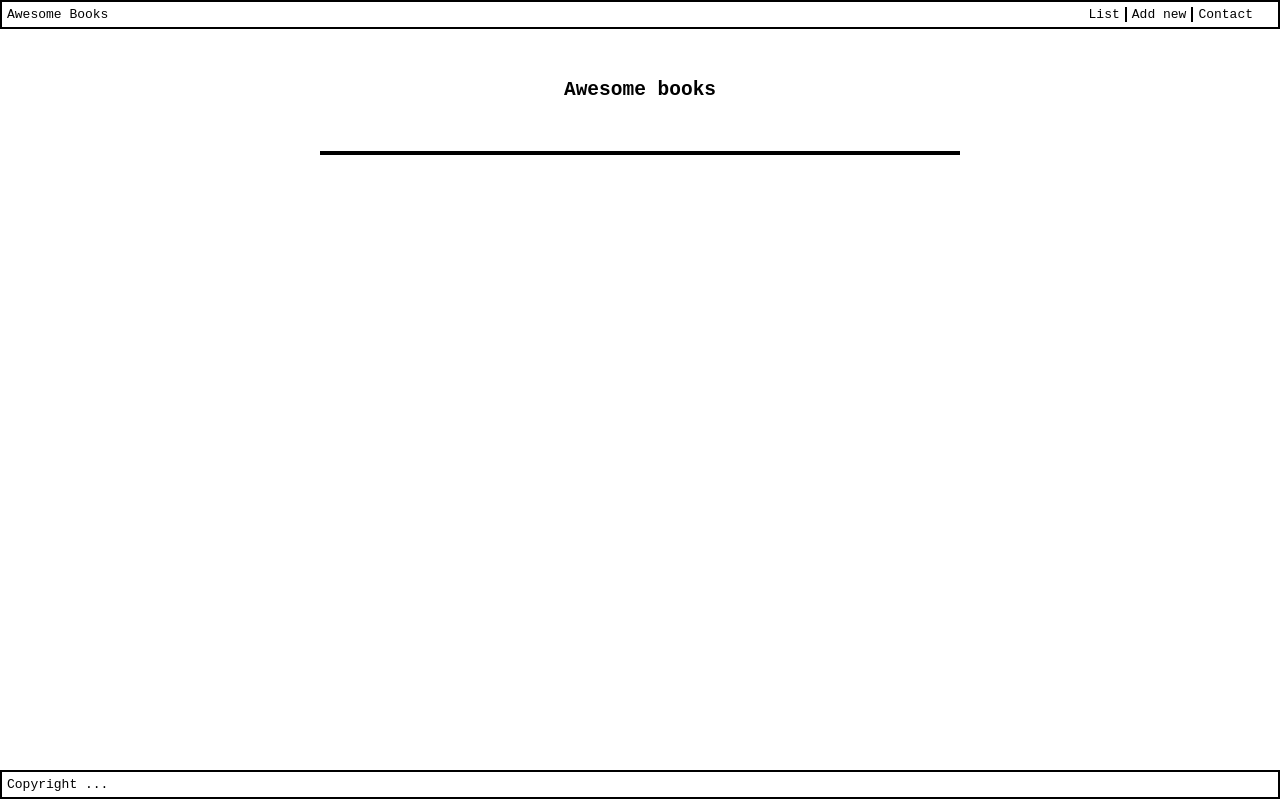
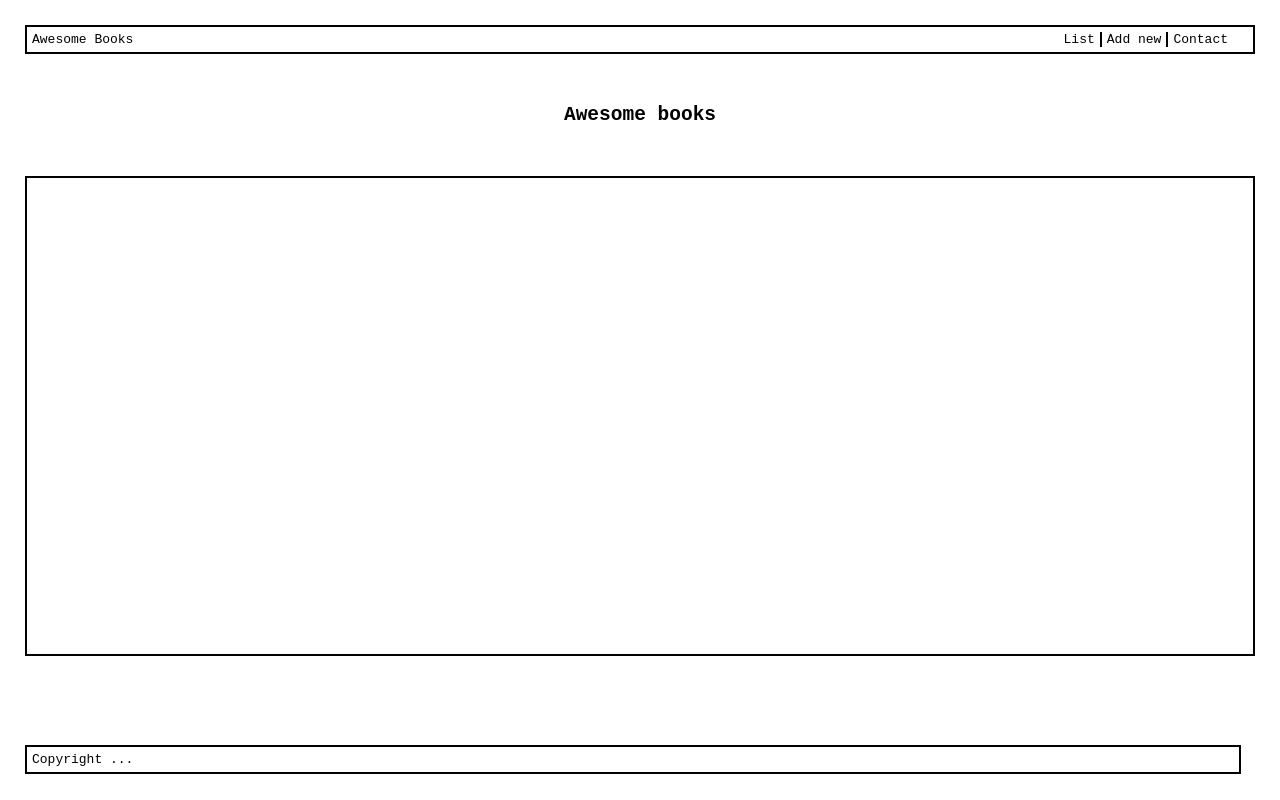
Before and after one commit to Jessemccallums/awesome_books, a website: page index.html in a window 1280 px wide. Drawn offline with Linux system fonts and the light colour scheme.

Commit message:
Position display section elements and create scroll behaivor

```diff
--- a/main.css
+++ b/main.css
@@ -10,34 +10,25 @@ header{
   display: flex;
   justify-content: space-between;
   align-items: center;
+  margin: 25px;
 }
 
 footer{
   position: fixed;
   bottom: 1px;
   border: 2px solid rgb(0, 0, 0);
-  width: 100vw;
+  width: 95vw;
   padding:5px;
+  margin: 25px;
 }
 #logo {
   padding: 5px;
-  /* margin-left: 20px; */
 }
-
-/* nav {
-  border: dotted;
-  width: auto;
-} */
 
 #nav-list {
   margin-right: 20px;
   display: flex;
   list-style-type: none;
-}
-
-.nav-item {
-  /* padding: 5px; */
-
 }
 
 a {
@@ -61,12 +52,20 @@ a:hover {
   border-right: 2px solid blue;
 }
 
+#display-section {
+  flex-direction: column;
+
+}
+
 #display {
   display: flex;
   flex-direction: column;
   border: 2px solid rgb(0, 0, 0);
-  width: 50%;
-  margin: 50px auto;
+  margin: 50px 25px;
+  scroll-behavior: smooth;
+  overflow: scroll;
+
+  height: 60vh;
 }
 
 .bookstyle {
--- a/script.js
+++ b/script.js
@@ -27,12 +27,12 @@ class Book {
   }
 
   static display() {
-    const displaySection = document.querySelector('#display-section');
+    const displayContainer = document.querySelector('#display');
     let awesomeBooks = [];
     awesomeBooks = JSON.parse(localStorage.getItem('awesomeBooks') || '[]');
 
     awesomeBooks.forEach((book) => {
-      displaySection.innerHTML += `
+      displayContainer.innerHTML += `
               <div class="bookstyle">
               <p>"${book.title}" by ${book.author}</p>
               <button class="remove" id="${book.id}">Remove</button>
```
